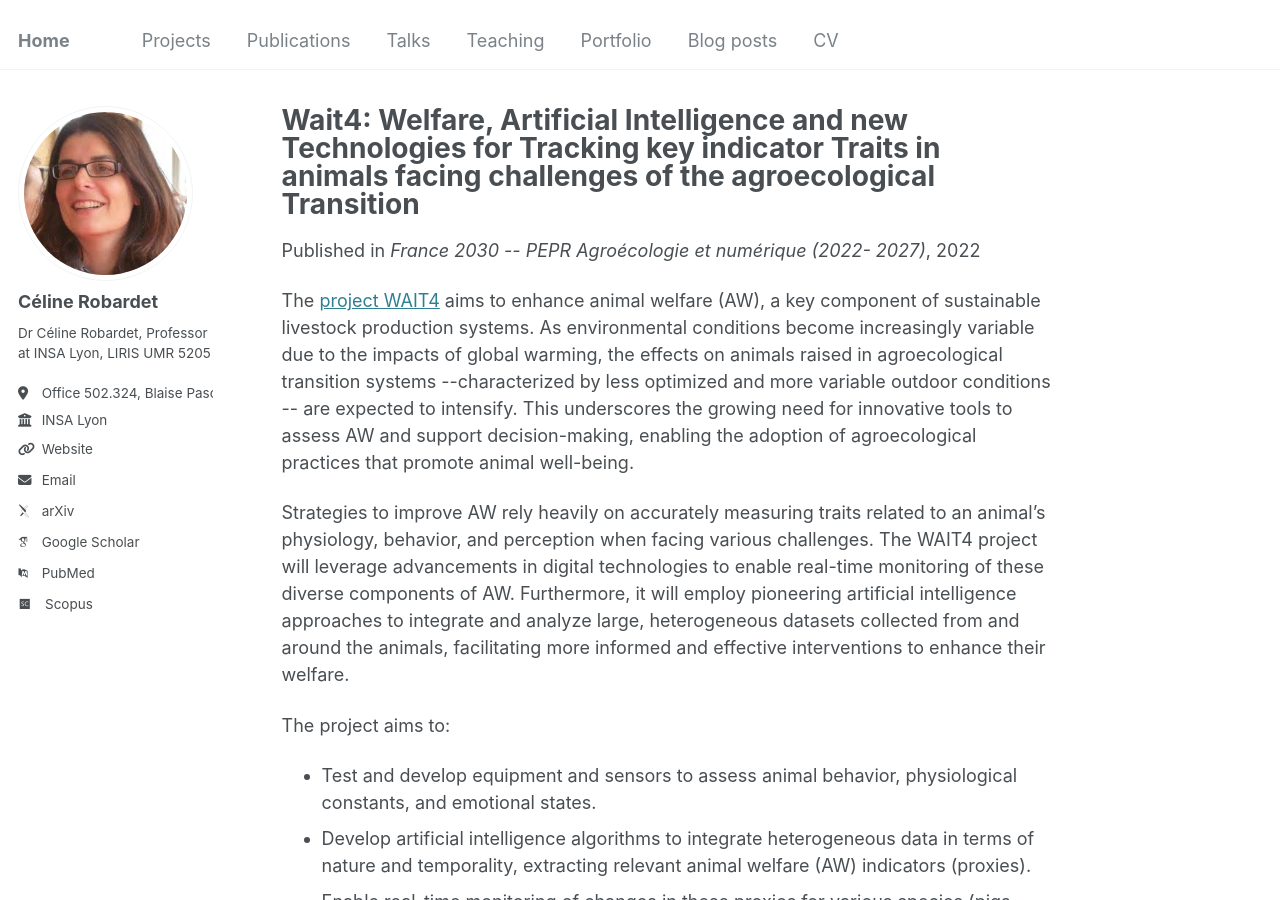
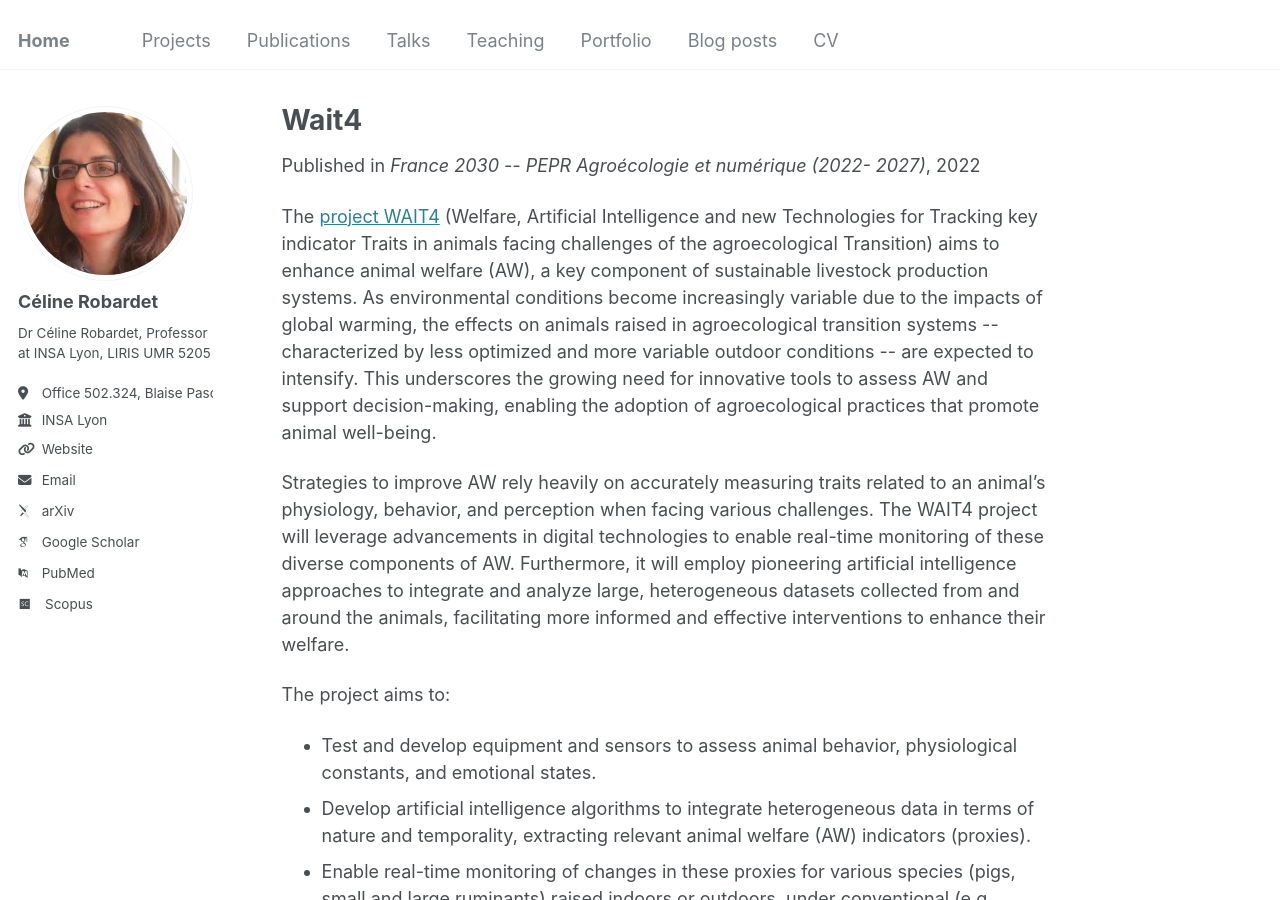
Before and after one commit to crobardet/crobardet.github.io, a Jekyll site: the page built from _projects/2022-wait4.md, in a window 1280 px wide and 900 px high. Built offline with Jekyll 4.4.1, drawn with Linux system fonts in a browser that asks for light colours; some web fonts are replaced; part of the change alters nothing that is shown.

```diff
--- a/_projects/2022-wait4.md
+++ b/_projects/2022-wait4.md
@@ -1,5 +1,5 @@
 ---
-title: "Wait4: Welfare, Artificial Intelligence and new Technologies for Tracking key indicator Traits in animals facing challenges of the agroecological Transition"
+title: "Wait4"
 collection: project
 type: "France 2030 -- PEPR Agroécologie et numérique"
 permalink: "https://anr.fr/ProjetIA-22-PEAE-0008" #/teaching/2014-spring-teaching-1
@@ -8,7 +8,7 @@ date: 2022-10-01
 location: #"City, Country"
 ---
 
-<p>The <a href="https://anr.fr/ProjetIA-22-PEAE-0008">project WAIT4</a> aims to enhance animal welfare (AW), a key component of sustainable livestock production systems. As environmental conditions become increasingly variable due to the impacts of global warming, the effects on animals raised in agroecological transition systems --characterized by less optimized and more variable outdoor conditions -- are expected to intensify. This underscores the growing need for innovative tools to assess AW and support decision-making, enabling the adoption of agroecological practices that promote animal well-being.
+<p>The <a href="https://anr.fr/ProjetIA-22-PEAE-0008">project WAIT4</a> (Welfare, Artificial Intelligence and new Technologies for Tracking key indicator Traits in animals facing challenges of the agroecological Transition) aims to enhance animal welfare (AW), a key component of sustainable livestock production systems. As environmental conditions become increasingly variable due to the impacts of global warming, the effects on animals raised in agroecological transition systems --characterized by less optimized and more variable outdoor conditions -- are expected to intensify. This underscores the growing need for innovative tools to assess AW and support decision-making, enabling the adoption of agroecological practices that promote animal well-being.
 </p>
 
 <p>Strategies to improve AW rely heavily on accurately measuring traits related to an animal’s physiology, behavior, and perception when facing various challenges. The WAIT4 project will leverage advancements in digital technologies to enable real-time monitoring of these diverse components of AW. Furthermore, it will employ pioneering artificial intelligence approaches to integrate and analyze large, heterogeneous datasets collected from and around the animals, facilitating more informed and effective interventions to enhance their welfare.</p>
```
